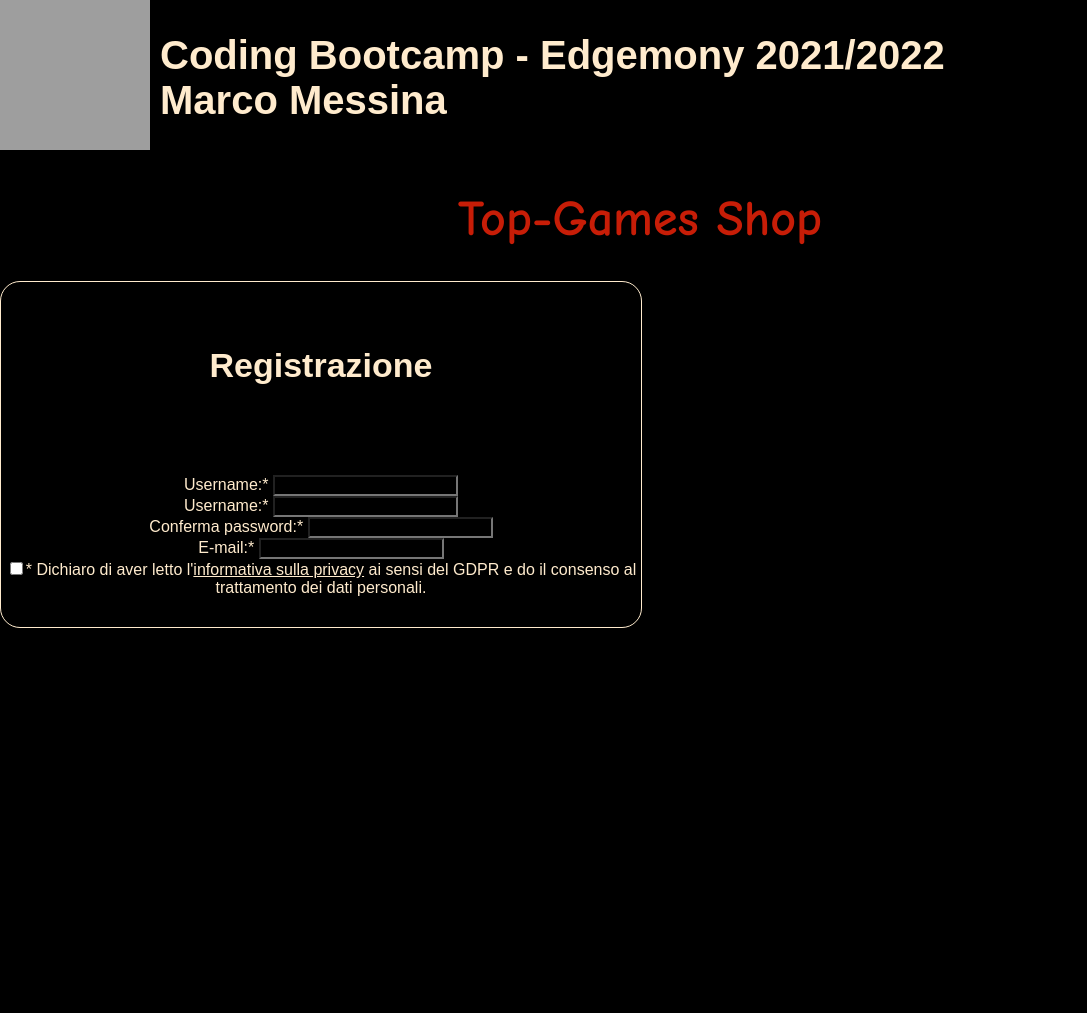
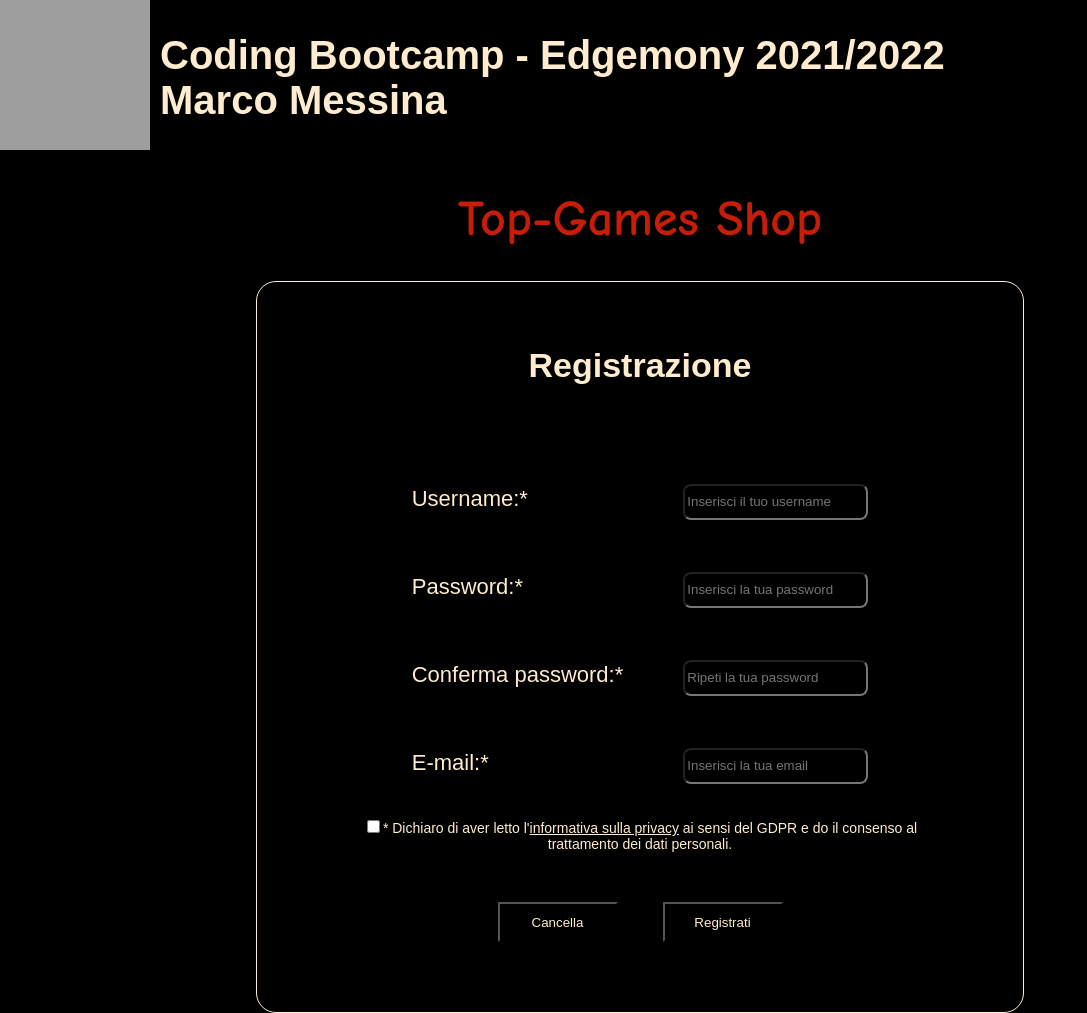
Before and after one commit to Voldrak/Top-Game-ecommerce, a plain HTML site: page register.html in a window 1280 px wide. Shown: the whole page, without its empty margins (0-1087 px from the left). Before the commit the page ends 800 px from the top, so only its background shows below. Drawn offline with Linux system fonts and the light colour scheme; grey boxes are pictures that could not be loaded.

Commit message:
quasi finito pagina della registrazione

```diff
--- a/css/index.css
+++ b/css/index.css
@@ -40,16 +40,63 @@
 
 /* Register */
 
+#formRegister {
+    width: 100%;
+}
+
 #wrapper__register {
-    padding: 30px 0px;
+    margin-left: 20%;
+    margin-right: 20%;
+
+    padding: 30px 100px 70px;
 
     border: solid 1.5px;
     border-radius: 20px;
-    width: 50%;
-    text-align: center;
 }
 
 #wrapper__register h3 {
     font-size: 34px;
-    margin-bottom: 90px;
+    margin-bottom: 70px;
+
+    text-align: center;
 }
+
+.moduleReg {
+    line-height: 4;
+    font-size: 22px;
+    width: 100%;
+
+    display: flex;
+    justify-content: center;
+    column-gap: 60px;
+}
+
+.checkReg {
+    margin-top: 10px;
+    text-align: center;
+    font-size: 14px;
+}
+
+.checkReg input {
+    cursor: pointer;
+}
+
+.inputReg input {
+    height: 30px;
+    border-radius: 8px;
+}
+
+#btnRegReg {
+    margin-top: 50px;
+    width: 100%;
+    text-align: center;
+    display: flex;
+    justify-content: center;
+    column-gap: 45px;
+}
+
+.btnRegister {
+    height: 40px;
+    width: 120px;
+    cursor: pointer;
+}
--- a/js/index.js
+++ b/js/index.js
@@ -0,0 +1,62 @@
+// Register
+
+const user = {
+    username: "",
+    password: "",
+};
+
+const userReg = document.querySelector("#userReg");
+const passReg = document.querySelector("#passReg");
+const confPassReg = document.querySelector("#confPassReg");
+const emailReg = document.querySelector("#emailReg");
+const btnReg = document.querySelector("#btnRegSub")
+const checkReg = document.querySelector("#checkReg")
+
+    btnReg.addEventListener("click", (evt) => {
+
+        if (userReg.value == ""){
+            alert('Non hai inserito un nome!')
+        }
+        if (userReg.value.length < 3){
+            alert('Nome troppo corto!')
+        }
+        else if (passReg.value.length < 5) {
+            alert('Passworld troppo corta!')
+        }
+        else if (passReg.value.length > 16) {
+            alert('Passworld troppo corta!')
+        }
+        else if (confPassReg.value != passReg.value) {
+            alert('Le password non coincidono!')
+        }
+        else if (emailReg.value == "") {
+            alert('Non hai inserito la email')
+        }
+        else if (checkReg == true) {
+            alert('Non hai dato il consenso al trattamento dei dati personali!')
+        }
+
+        else {
+
+            function saveCredentials(user, pass) {
+                window.localStorage.setItem("username", user);
+                window.localStorage.setItem("password", pass);
+            }
+            function loadCredentials(key) {
+                return window.localStorage.getItem(key);
+            }
+            loadCredentials("username")
+
+            user.username = userReg.value;
+            user.password = passReg.value;
+
+            saveCredentials(user.username, user.password);
+
+            // const userStorage = window.localStorage.getItem("username");
+            // sendCredentials(userStorage);
+
+            alert('Grazie per esserti registrato su Top-Game!');
+            // window.location.href = 'http://127.0.0.1:5500/index.html';
+        };
+
+    });
--- a/register.html
+++ b/register.html
@@ -27,18 +27,29 @@
             <div id="wrapper__register">
                 <h3>Registrazione</h3>
                 <div class="moduleReg">
-                    <label for="username"> Username:* </label>
-                    <input type="text" name="username" id="userReg" required> <br>
-                    <label for="password"> Username:* </label>
-                    <input type="password" name="password" id="passReg" required><br>
-                    <label for="confPassword"> Conferma password:* </label>
-                    <input type="password" name="password" id="confPassReg" required><br>
-                    <label for="email">E-mail:*</label>
-                    <input type="email" name="email" id="emailReg" required><br>
-                    <input type="checkbox" value="Accetto" required>* Dichiaro di aver letto l'<a target="_blank" href="#">informativa sulla privacy</a> ai sensi del GDPR e do il consenso al trattamento dei dati personali.
+                    <div class="labelReg">
+                        <label for="username"> Username:* </label><br>
+                        <label for="password"> Password:* </label><br>
+                        <label for="confPassword"> Conferma password:* </label><br>
+                        <label for="email">E-mail:*</label><br>
+                    </div>
+                    <div class="inputReg">
+                        <input type="text" name="username" id="userReg" minlength="3" placeholder="Inserisci il tuo username" required> <br>
+                        <input type="password" name="password" id="passReg" minlength="6" maxlength="16" placeholder="Inserisci la tua password" required><br>
+                        <input type="password" name="password" id="confPassReg" minlength="6" maxlength="16" placeholder="Ripeti la tua password" required><br>
+                        <input type="email" name="email" id="emailReg" placeholder="Inserisci la tua email" required><br>
+                    </div>
+                </div>
+                    <div class="checkReg">
+                        <input type="checkbox" value="Accetto" id="checkReg" required/>* Dichiaro di aver letto l'<a target="_blank" href="#">informativa sulla privacy</a> ai sensi del GDPR e do il consenso al trattamento dei dati personali.
+                    </div>
+                <div id="btnRegReg">
+                    <button class="btnRegister" type="reset">Cancella</button>
+                    <button class="btnRegister" id="btnRegSub" type="submit">Registrati</button>
                 </div>
             </div>
         </form>
     </div>
 </body>
+<script src="js/index.js"></script>
 </html>
```
Also changed, not shown: js/script.js (+7 -5 lines).
